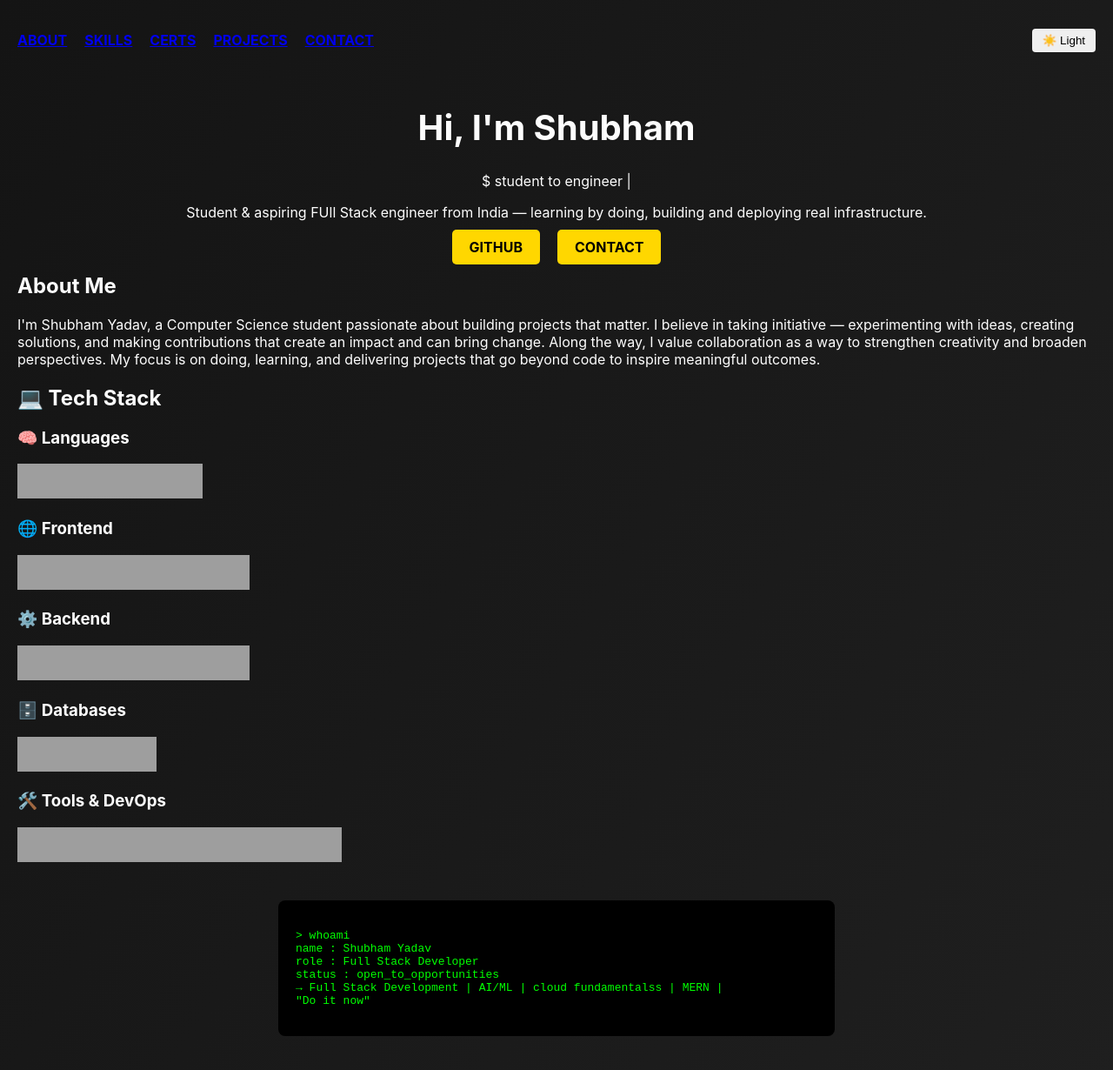
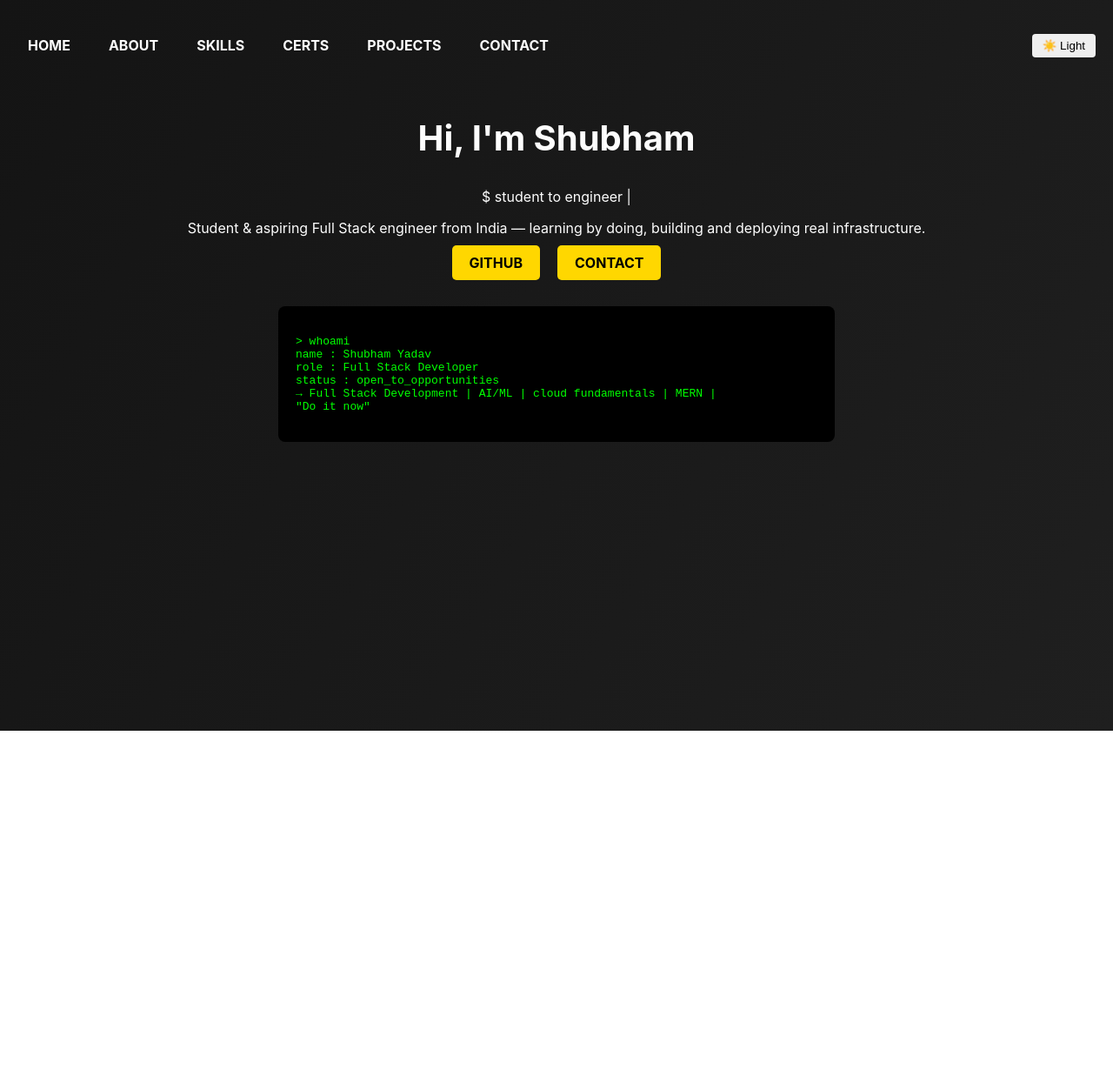
Before and after one commit to shubhamgit02/portfolio-site, a React (Create React App) app in the folder my-portfolio/: page / in a window 1280 px wide. Shown: the top 1230 px of the page at 87% size. After the commit the page ends 840 px from the top, so only its background shows below. Built offline with nearby package versions, Linux system fonts and the light colour scheme; grey boxes are pictures that could not be loaded.

Commit message:
Update navbar to button-based navigation and CSS active styles

```diff
--- a/my-portfolio/src/App.css
+++ b/my-portfolio/src/App.css
@@ -36,10 +36,30 @@ body {
 }
 
 .navbar li {
-  cursor: pointer;
   font-weight: bold;
 }
 
+/* NEW: nav buttons */
+.navbar ul li button {
+  background: none;
+  border: none;
+  color: inherit;
+  font: inherit;
+  cursor: pointer;
+  padding: 6px 12px;
+  transition: color 0.3s ease;
+}
+
+.navbar ul li button:hover {
+  color: #61dafb; /* hover highlight */
+}
+
+.navbar ul li button.active {
+  font-weight: bold;
+  border-bottom: 2px solid #61dafb; /* active underline */
+}
+
+/* Dark/Light toggle button */
 button {
   padding: 6px 12px;
   border: none;
--- a/my-portfolio/src/App.js
+++ b/my-portfolio/src/App.js
@@ -4,6 +4,7 @@ import "./App.css";
 function App() {
   const [darkMode, setDarkMode] = useState(true);
   const [text, setText] = useState("");
+  const [activeSection, setActiveSection] = useState("home"); // NEW state
   const fullText = "$ student to engineer |";
 
   useEffect(() => {
@@ -22,19 +23,26 @@ function App() {
         <nav>
           <ul>
             <li>
-              <a href="#about">ABOUT</a>
+              <button onClick={() => setActiveSection("home")}>HOME</button>
             </li>
             <li>
-              <a href="#skills">SKILLS</a>
+              <button onClick={() => setActiveSection("about")}>ABOUT</button>
             </li>
             <li>
-              <a href="#certs">CERTS</a>
+              <button onClick={() => setActiveSection("skills")}>SKILLS</button>
             </li>
             <li>
-              <a href="#projects">PROJECTS</a>
+              <button onClick={() => setActiveSection("certs")}>CERTS</button>
             </li>
             <li>
-              <a href="#contact">CONTACT</a>
+              <button onClick={() => setActiveSection("projects")}>
+                PROJECTS
+              </button>
+            </li>
+            <li>
+              <button onClick={() => setActiveSection("contact")}>
+                CONTACT
+              </button>
             </li>
           </ul>
         </nav>
@@ -44,12 +52,14 @@ function App() {
         </button>
       </header>
 
-      <main className="intro">
+      <main>
+        {activeSection === "home" && (
+          <section className="intro">
             <h1>Hi, I'm Shubham</h1>
             <p className="typing">{text}</p>
             <p>
-          Student & aspiring FUll Stack engineer from India — learning by doing,
-          building and deploying real infrastructure.
+              Student & aspiring Full Stack engineer from India — learning by
+              doing, building and deploying real infrastructure.
             </p>
             <div className="buttons">
               <a
@@ -61,151 +71,77 @@ function App() {
               </a>
               <a href="mailto:shubhamyadav34576@gmail.com">CONTACT</a>
             </div>
-      </main>
+          </section>
+        )}
 
+        {activeSection === "about" && (
           <section id="about">
             <h2>About Me</h2>
             <p>
               I'm Shubham Yadav, a Computer Science student passionate about
               building projects that matter. I believe in taking initiative —
-          experimenting with ideas, creating solutions, and making contributions
-          that create an impact and can bring change. Along the way, I value
-          collaboration as a way to strengthen creativity and broaden
-          perspectives. My focus is on doing, learning, and delivering projects
-          that go beyond code to inspire meaningful outcomes.
+              experimenting with ideas, creating solutions, and making
+              contributions that create an impact and can bring change. Along
+              the way, I value collaboration as a way to strengthen creativity
+              and broaden perspectives. My focus is on doing, learning, and
+              delivering projects that go beyond code to inspire meaningful
+              outcomes.
             </p>
           </section>
+        )}
 
+        {activeSection === "skills" && (
           <section id="skills">
             <h2>💻 Tech Stack</h2>
+            {/* keep your badges exactly as before */}
+            {/* Languages, Frontend, Backend, Databases, Tools & DevOps */}
+          </section>
+        )}
 
-        <h3>🧠 Languages</h3>
-        <div className="badges">
-          <img
-            src="https://img.shields.io/badge/JavaScript-F7DF1E?style=for-the-badge&logo=javascript&logoColor=black"
-            alt="JavaScript"
-          />
-          <img
-            src="https://img.shields.io/badge/C-A8B9CC?style=for-the-badge&logo=c&logoColor=black"
-            alt="C"
-          />
-          <img
-            src="https://img.shields.io/badge/Java-ED8B00?style=for-the-badge&logo=java&logoColor=white"
-            alt="Java"
-          />
-          <img
-            src="https://img.shields.io/badge/Python-3776AB?style=for-the-badge&logo=python&logoColor=white"
-            alt="Python"
-          />
-        </div>
+        {activeSection === "certs" && (
+          <section id="certs">
+            <h2>Certifications</h2>
+            <ul>
+              <li>Azure Fundamentals</li>
+              <li>Other certs you want to list…</li>
+            </ul>
+          </section>
+        )}
 
-        <h3>🌐 Frontend</h3>
-        <div className="badges">
-          <img
-            src="https://img.shields.io/badge/React-20232A?style=for-the-badge&logo=react&logoColor=61DAFB"
-            alt="React"
-          />
-          <img
-            src="https://img.shields.io/badge/HTML5-E34F26?style=for-the-badge&logo=html5&logoColor=white"
-            alt="HTML5"
-          />
-          <img
-            src="https://img.shields.io/badge/CSS3-1572B6?style=for-the-badge&logo=css3&logoColor=white"
-            alt="CSS3"
-          />
-          <img
-            src="https://img.shields.io/badge/TailwindCSS-38B2AC?style=for-the-badge&logo=tailwind-css&logoColor=white"
-            alt="TailwindCSS"
-          />
-          <img
-            src="https://img.shields.io/badge/Bootstrap-563D7C?style=for-the-badge&logo=bootstrap&logoColor=white"
-            alt="Bootstrap"
-          />
-        </div>
+        {activeSection === "projects" && (
+          <section id="projects">
+            <h2>Projects</h2>
+            <ul>
+              <li>Farmer Assistant App</li>
+              <li>AI Caller Agent</li>
+              <li>ShootX Game</li>
+              <li>Metadata Remover</li>
+            </ul>
+          </section>
+        )}
 
-        <h3>⚙️ Backend</h3>
-        <div className="badges">
-          <img
-            src="https://img.shields.io/badge/Django-092E20?style=for-the-badge&logo=django&logoColor=white"
-            alt="Django"
-          />
-          <img
-            src="https://img.shields.io/badge/Flask-000000?style=for-the-badge&logo=flask&logoColor=white"
-            alt="Flask"
-          />
-          <img
-            src="https://img.shields.io/badge/Node.js-43853D?style=for-the-badge&logo=node-dot-js&logoColor=white"
-            alt="NodeJS"
-          />
-          <img
-            src="https://img.shields.io/badge/Express.js-000000?style=for-the-badge&logo=express&logoColor=white"
-            alt="ExpressJS"
-          />
-          <img
-            src="https://img.shields.io/badge/JWT-000000?style=for-the-badge&logo=json-web-tokens&logoColor=white"
-            alt="JWT"
-          />
-        </div>
+        {activeSection === "contact" && (
+          <section id="contact">
+            <h2>Contact</h2>
+            <p>Email: shubhamyadav34576@gmail.com</p>
+            <p>GitHub: shubhamgit02</p>
+            <p>LinkedIn: linkedin.com/in/shubham-yadav-27100b2b0</p>
+          </section>
+        )}
 
-        <h3>🗄️ Databases</h3>
-        <div className="badges">
-          <img
-            src="https://img.shields.io/badge/MySQL-4479A1?style=for-the-badge&logo=mysql&logoColor=white"
-            alt="MySQL"
-          />
-          <img
-            src="https://img.shields.io/badge/MongoDB-4EA94B?style=for-the-badge&logo=mongodb&logoColor=white"
-            alt="MongoDB"
-          />
-          <img
-            src="https://img.shields.io/badge/PostgreSQL-316192?style=for-the-badge&logo=postgresql&logoColor=white"
-            alt="PostgreSQL"
-          />
-        </div>
-
-        <h3>🛠️ Tools & DevOps</h3>
-        <div className="badges">
-          <img
-            src="https://img.shields.io/badge/Git-F05032?style=for-the-badge&logo=git&logoColor=white"
-            alt="Git"
-          />
-          <img
-            src="https://img.shields.io/badge/GitHub-181717?style=for-the-badge&logo=github&logoColor=white"
-            alt="GitHub"
-          />
-          <img
-            src="https://img.shields.io/badge/Postman-FF6C37?style=for-the-badge&logo=postman&logoColor=white"
-            alt="Postman"
-          />
-          <img
-            src="https://img.shields.io/badge/Docker-2496ED?style=for-the-badge&logo=docker&logoColor=white"
-            alt="Docker"
-          />
-          <img
-            src="https://img.shields.io/badge/Vercel-000000?style=for-the-badge&logo=vercel&logoColor=white"
-            alt="Vercel"
-          />
-          <img
-            src="https://img.shields.io/badge/Render-46E3B7?style=for-the-badge&logo=render&logoColor=white"
-            alt="Render"
-          />
-          <img
-            src="https://img.shields.io/badge/Linux-FCC624?style=for-the-badge&logo=linux&logoColor=black"
-            alt="Linux"
-          />
-        </div>
-      </section>
-
+        {activeSection === "home" && (
           <section className="terminal">
             <pre>
               {`> whoami
 name : Shubham Yadav
 role : Full Stack Developer
 status : open_to_opportunities
-→ Full Stack Development | AI/ML | cloud fundamentalss | MERN |
+→ Full Stack Development | AI/ML | cloud fundamentals | MERN |
 "Do it now"`}
             </pre>
           </section>
+        )}
+      </main>
     </div>
   );
 }
```
Lines whose indentation alone changed are shown as unchanged.
